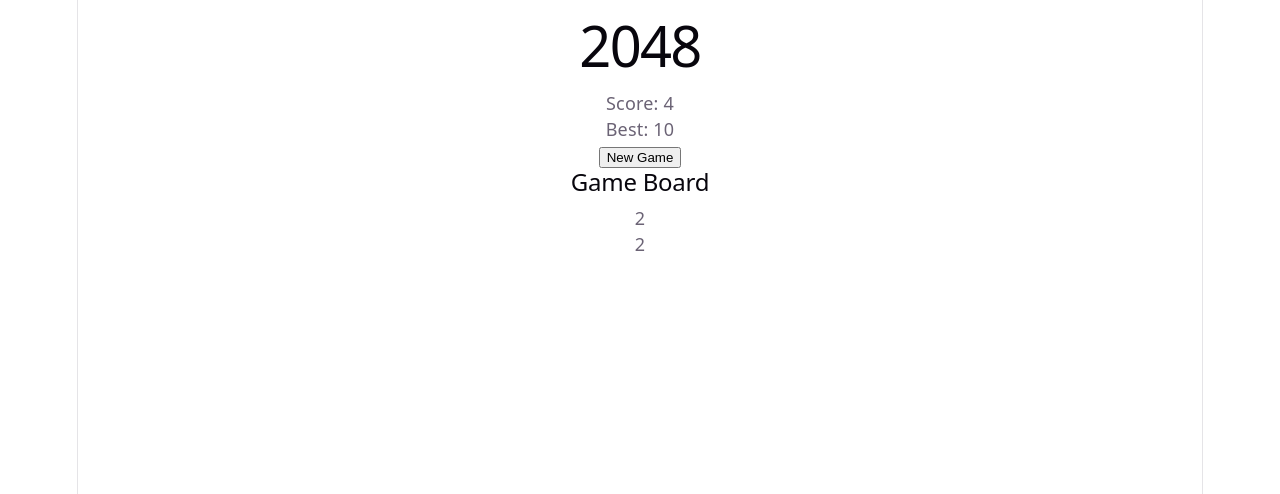
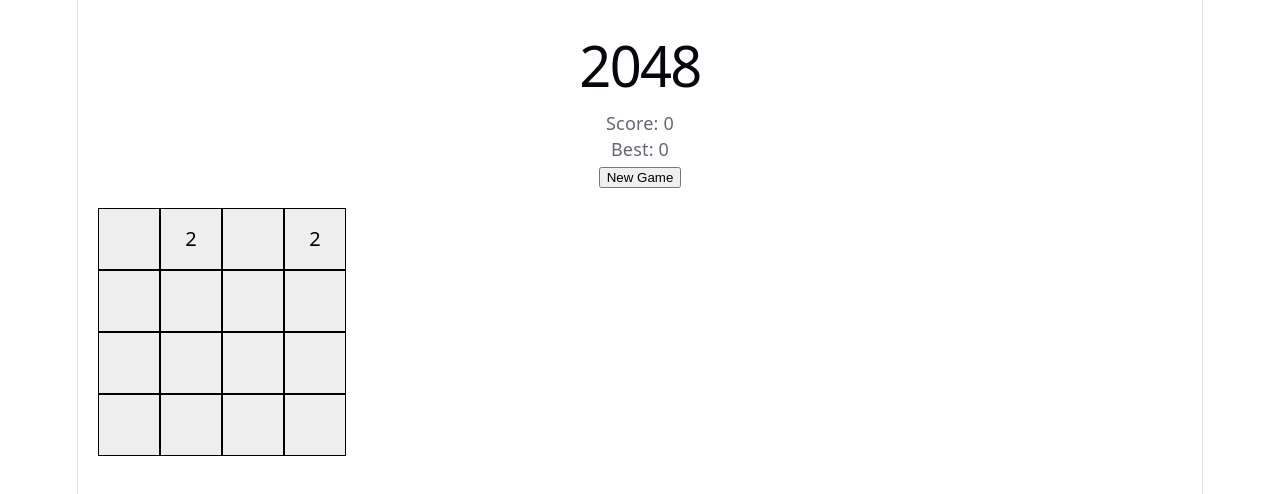
Before and after one commit to Arnoosst/hra-2048-wa, a React (Vite) app: page / in a window 1280 px wide. Shown: the top 494 px of the page. Built offline with nearby package versions, Linux system fonts and the light colour scheme.

Commit message:
feat: implement 2048 game logic, hook and basic UI components

```diff
--- a/src/App.tsx
+++ b/src/App.tsx
@@ -1,15 +1,44 @@
+import { useEffect } from "react";
 import "./App.css";
+import { use2048 } from "./hooks/use2048";
 import Header from "./components/Header";
 import Controls from "./components/Controls";
 import GameBoard from "./components/GameBoard";
 
 function App() {
+    const { board, score, bestScore, gameOver, won, move, resetGame } = use2048();
+
+    useEffect(() => {
+        const handleKeyDown = (event: KeyboardEvent) => {
+            switch (event.key) {
+                case "ArrowLeft":
+                    move("left");
+                    break;
+                case "ArrowRight":
+                    move("right");
+                    break;
+                case "ArrowUp":
+                    move("up");
+                    break;
+                case "ArrowDown":
+                    move("down");
+                    break;
+            }
+        };
+
+        window.addEventListener("keydown", handleKeyDown);
+        return () => window.removeEventListener("keydown", handleKeyDown);
+    }, [move]);
+
     return (
-        <>
-            <Header />
-            <Controls />
-            <GameBoard />
-        </>
+        <main style={{ padding: "20px" }}>
+            <Header score={score} bestScore={bestScore} />
+            <Controls onNewGame={resetGame} />
+            <GameBoard board={board} />
+
+            {won && <p>Vyhrál jsi!</p>}
+            {gameOver && <p>Konec hry!</p>}
+        </main>
     );
 }
 
--- a/src/components/Controls.tsx
+++ b/src/components/Controls.tsx
@@ -1,10 +1,11 @@
+type Props = {
+    onNewGame: () => void;
+};
 
-const Controls = () => {
+export default function Controls({ onNewGame }: Props) {
     return (
         <div>
-            <button>New Game</button>
+            <button onClick={onNewGame}>New Game</button>
         </div>
     );
-};
-
-export default Controls;
+}
--- a/src/components/GameBoard.tsx
+++ b/src/components/GameBoard.tsx
@@ -1,19 +1,34 @@
-import Tile from "./Tile.tsx";
-import { mockGameStates } from "../data/mockGameData.ts";
+import type { Board } from "../types";
 
-const GameBoard = () => {
-    const game = mockGameStates[0];
-
-    return (
-        <section>
-            <h2>Game Board</h2>
-            <div>
-                {game.tiles.map((tile) => (
-                    <Tile key={tile.id} value={tile.value} />
-                ))}
-            </div>
-        </section>
-    );
+type Props = {
+    board: Board;
 };
 
-export default GameBoard;
+export default function GameBoard({ board }: Props) {
+    return (
+        <div style={{ marginTop: "20px" }}>
+            {board.map((row, rowIndex) => (
+                <div key={rowIndex} style={{ display: "flex" }}>
+                    {row.map((cell, colIndex) => (
+                        <div
+                            key={colIndex}
+                            style={{
+                                width: "60px",
+                                height: "60px",
+                                border: "1px solid black",
+                                display: "flex",
+                                alignItems: "center",
+                                justifyContent: "center",
+                                fontSize: "20px",
+                                background: "#eeeeee",
+                                color: "black",
+                            }}
+                        >
+                            {cell ?? ""}
+                        </div>
+                    ))}
+                </div>
+            ))}
+        </div>
+    );
+}
--- a/src/components/Header.tsx
+++ b/src/components/Header.tsx
@@ -1,15 +1,14 @@
-import { mockGameStates } from "../data/mockGameData.ts";
+type Props = {
+    score: number;
+    bestScore: number;
+};
 
-const Header = () => {
-    const game = mockGameStates[0];
-
+export default function Header({ score, bestScore }: Props) {
     return (
         <header>
             <h1>2048</h1>
-            <p>Score: {game.score}</p>
-            <p>Best: {game.bestScore}</p>
+            <p>Score: {score}</p>
+            <p>Best: {bestScore}</p>
         </header>
     );
-};
-
-export default Header;
+}
--- a/src/data/mockGameData.ts
+++ /dev/null
@@ -1,34 +0,0 @@
-import type { GameState } from "../../../src/types.ts";
-
-export const mockGameStates: GameState[] = [
-    {
-        boardSize: 4,
-        tiles: [
-            { id: 1, value: 2, row: 0, col: 0 },
-            { id: 2, value: 2, row: 0, col: 1 },
-        ],
-        score: 4,
-        bestScore: 10,
-        gameOver: false,
-        won: false,
-    },
-    {
-        boardSize: 4,
-        tiles: [
-            { id: 3, value: 4, row: 1, col: 1 },
-            { id: 4, value: 8, row: 2, col: 2 },
-        ],
-        score: 12,
-        bestScore: 50,
-        gameOver: false,
-        won: false,
-    },
-    {
-        boardSize: 4,
-        tiles: [{ id: 5, value: 2048, row: 0, col: 0 }],
-        score: 3000,
-        bestScore: 3000,
-        gameOver: false,
-        won: true,
-    },
-];
--- /dev/null
+++ b/src/hooks/use2048.ts
@@ -0,0 +1,61 @@
+import { useState } from "react";
+import type { Board, Direction } from "../types";
+import {
+    addRandomTile,
+    canMove,
+    createInitialBoard,
+    hasWon,
+    moveBoard,
+} from "../utils/game2048";
+import { loadBestScore, saveBestScore } from "../utils/storage";
+
+export function use2048() {
+    const [board, setBoard] = useState<Board>(createInitialBoard());
+    const [score, setScore] = useState<number>(0);
+    const [bestScore, setBestScore] = useState<number>(loadBestScore());
+    const [gameOver, setGameOver] = useState<boolean>(false);
+    const [won, setWon] = useState<boolean>(false);
+
+    const move = (direction: Direction) => {
+        if (gameOver) return;
+
+        const result = moveBoard(board, direction);
+        if (!result.moved) return;
+
+        const updatedBoard = addRandomTile(result.board);
+        const newScore = score + result.gainedScore;
+
+        setBoard(updatedBoard);
+        setScore(newScore);
+
+        if (newScore > bestScore) {
+            setBestScore(newScore);
+            saveBestScore(newScore);
+        }
+
+        if (hasWon(updatedBoard)) {
+            setWon(true);
+        }
+
+        if (!canMove(updatedBoard)) {
+            setGameOver(true);
+        }
+    };
+
+    const resetGame = () => {
+        setBoard(createInitialBoard());
+        setScore(0);
+        setGameOver(false);
+        setWon(false);
+    };
+
+    return {
+        board,
+        score,
+        bestScore,
+        gameOver,
+        won,
+        move,
+        resetGame,
+    };
+}
--- /dev/null
+++ b/src/utils/game2048.ts
@@ -0,0 +1,159 @@
+import type { Board, Cell, Direction, MoveResult } from "../types";
+
+const SIZE = 4;
+
+export function createEmptyBoard(): Board {
+    return Array.from({ length: SIZE }, () => Array<Cell>(SIZE).fill(null));
+}
+
+export function getRandomEmptyCell(board: Board): [number, number] | null {
+    const emptyCells: [number, number][] = [];
+
+    for (let row = 0; row < SIZE; row++) {
+        for (let col = 0; col < SIZE; col++) {
+            if (board[row][col] === null) {
+                emptyCells.push([row, col]);
+            }
+        }
+    }
+
+    if (emptyCells.length === 0) return null;
+    return emptyCells[Math.floor(Math.random() * emptyCells.length)];
+}
+
+export function addRandomTile(board: Board): Board {
+    const emptyCell = getRandomEmptyCell(board);
+    if (!emptyCell) return board;
+
+    const [row, col] = emptyCell;
+    const newBoard = board.map((r) => [...r]);
+
+    newBoard[row][col] = Math.random() < 0.9 ? 2 : 4;
+    return newBoard;
+}
+
+export function createInitialBoard(): Board {
+    let board = createEmptyBoard();
+    board = addRandomTile(board);
+    board = addRandomTile(board);
+    return board;
+}
+
+function compressRow(row: Cell[]): number[] {
+    return row.filter((cell): cell is number => cell !== null);
+}
+
+function mergeRowLeft(row: Cell[]): { newRow: Cell[]; gainedScore: number; moved: boolean } {
+    const compact = compressRow(row);
+    const merged: Cell[] = [];
+    let gainedScore = 0;
+
+    for (let i = 0; i < compact.length; i++) {
+        if (compact[i] === compact[i + 1]) {
+            const mergedValue = compact[i] * 2;
+            merged.push(mergedValue);
+            gainedScore += mergedValue;
+            i++;
+        } else {
+            merged.push(compact[i]);
+        }
+    }
+
+    while (merged.length < SIZE) {
+        merged.push(null);
+    }
+
+    const moved = merged.some((value, index) => value !== row[index]);
+
+    return {
+        newRow: merged,
+        gainedScore,
+        moved,
+    };
+}
+
+function reverseRows(board: Board): Board {
+    return board.map((row) => [...row].reverse());
+}
+
+function transpose(board: Board): Board {
+    return board[0].map((_, colIndex) => board.map((row) => row[colIndex]));
+}
+
+export function moveLeft(board: Board): MoveResult {
+    let moved = false;
+    let gainedScore = 0;
+
+    const newBoard = board.map((row) => {
+        const result = mergeRowLeft(row);
+        if (result.moved) moved = true;
+        gainedScore += result.gainedScore;
+        return result.newRow;
+    });
+
+    return { board: newBoard, moved, gainedScore };
+}
+
+export function moveRight(board: Board): MoveResult {
+    const reversed = reverseRows(board);
+    const result = moveLeft(reversed);
+
+    return {
+        board: reverseRows(result.board),
+        moved: result.moved,
+        gainedScore: result.gainedScore,
+    };
+}
+
+export function moveUp(board: Board): MoveResult {
+    const transposed = transpose(board);
+    const result = moveLeft(transposed);
+
+    return {
+        board: transpose(result.board),
+        moved: result.moved,
+        gainedScore: result.gainedScore,
+    };
+}
+
+export function moveDown(board: Board): MoveResult {
+    const transposed = transpose(board);
+    const result = moveRight(transposed);
+
+    return {
+        board: transpose(result.board),
+        moved: result.moved,
+        gainedScore: result.gainedScore,
+    };
+}
+
+export function moveBoard(board: Board, direction: Direction): MoveResult {
+    switch (direction) {
+        case "left":
+            return moveLeft(board);
+        case "right":
+            return moveRight(board);
+        case "up":
+            return moveUp(board);
+        case "down":
+            return moveDown(board);
+    }
+}
+
+export function hasWon(board: Board): boolean {
+    return board.some((row) => row.some((cell) => cell === 2048));
+}
+
+export function canMove(board: Board): boolean {
+    for (let row = 0; row < SIZE; row++) {
+        for (let col = 0; col < SIZE; col++) {
+            const cell = board[row][col];
+
+            if (cell === null) return true;
+            if (col < SIZE - 1 && board[row][col + 1] === cell) return true;
+            if (row < SIZE - 1 && board[row + 1][col] === cell) return true;
+        }
+    }
+
+    return false;
+}
--- /dev/null
+++ b/src/utils/storage.ts
@@ -0,0 +1,10 @@
+export const BEST_SCORE_KEY = "game2048-best-score";
+
+export function loadBestScore(): number {
+    const value = localStorage.getItem(BEST_SCORE_KEY);
+    return value ? Number(value) : 0;
+}
+
+export function saveBestScore(score: number): void {
+    localStorage.setItem(BEST_SCORE_KEY, String(score));
+}
```
Also changed, not shown: src/types.ts (+10 -1 lines).
